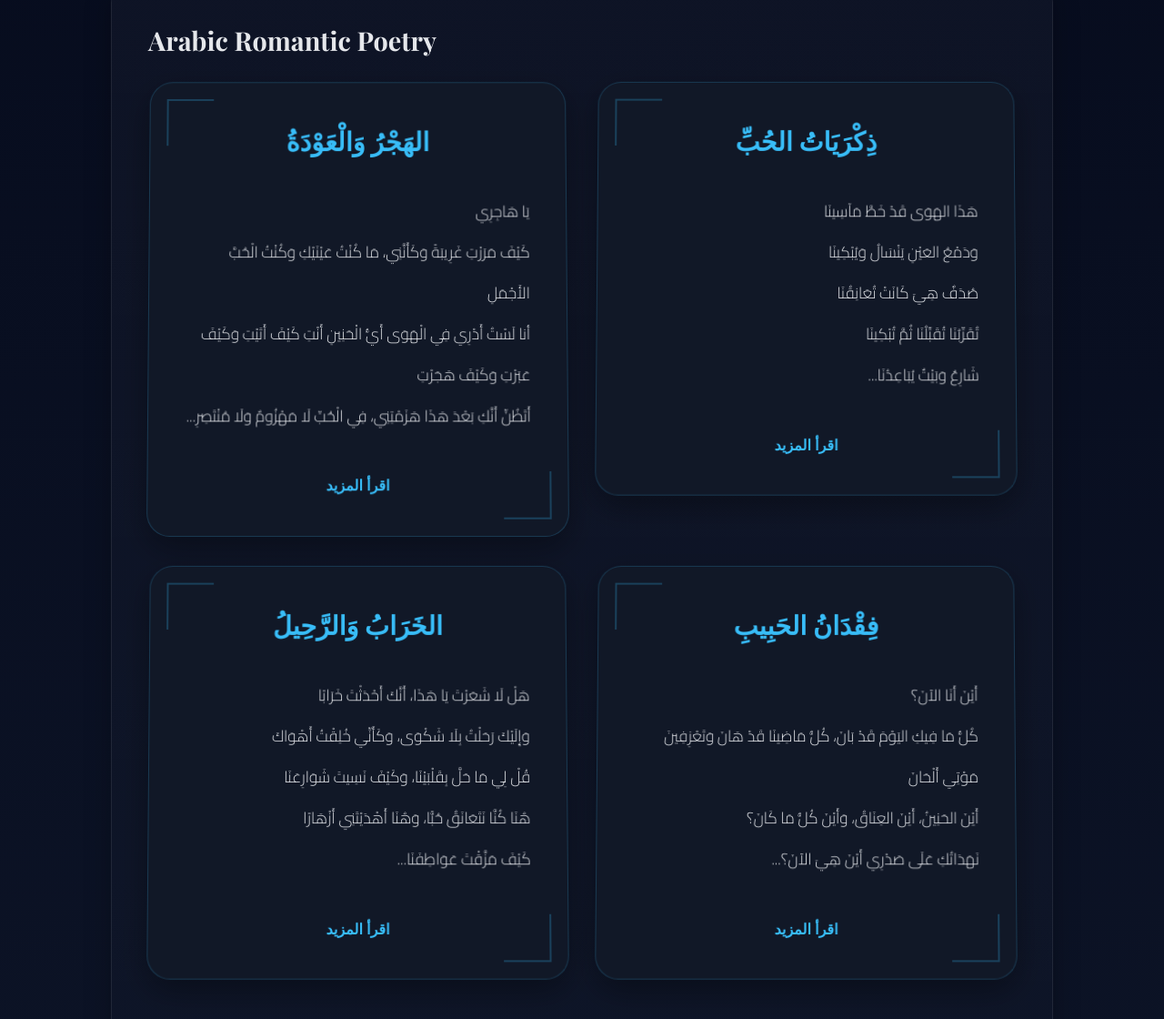
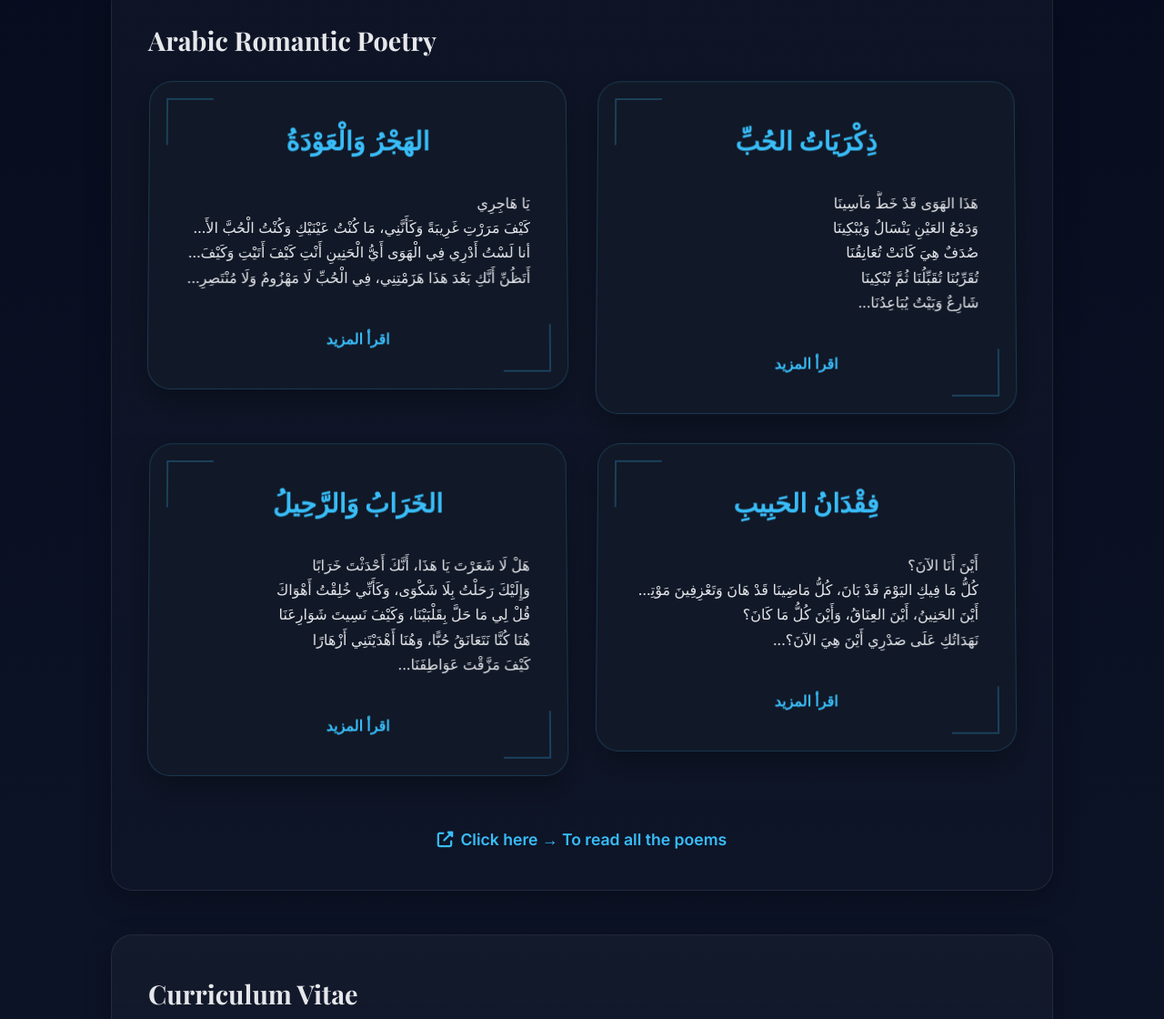
Before and after one commit to AtwiMusa/portfolio, a plain HTML site: page index.html in a window 1280 px wide. Shown: the part 1279-2399 px from the top of the page at 91% size. Drawn offline with nearby package versions, Linux system fonts and the light colour scheme.

Commit message:
Update style.css
change

```diff
--- a/style.css
+++ b/style.css
@@ -367,12 +367,9 @@ footer {
 
 .poem-preview,
 .poem-full {
-  font-family: 'Cairo', sans-serif;
-  font-size: 1.08rem;
-  line-height: 2.6;
-  font-weight: 300;
-  color: var(--text);
-  text-align: right; /* right-aligned */
+  white-space: nowrap; /* Prevents any wrapping — lines stay on one line */
+  overflow: hidden; /* Hides any overflow if needed (rare) */
+  text-overflow: ellipsis; /* Adds "..." if line is too long (optional, but nice) */
 }
 
 .poem-full {
```
